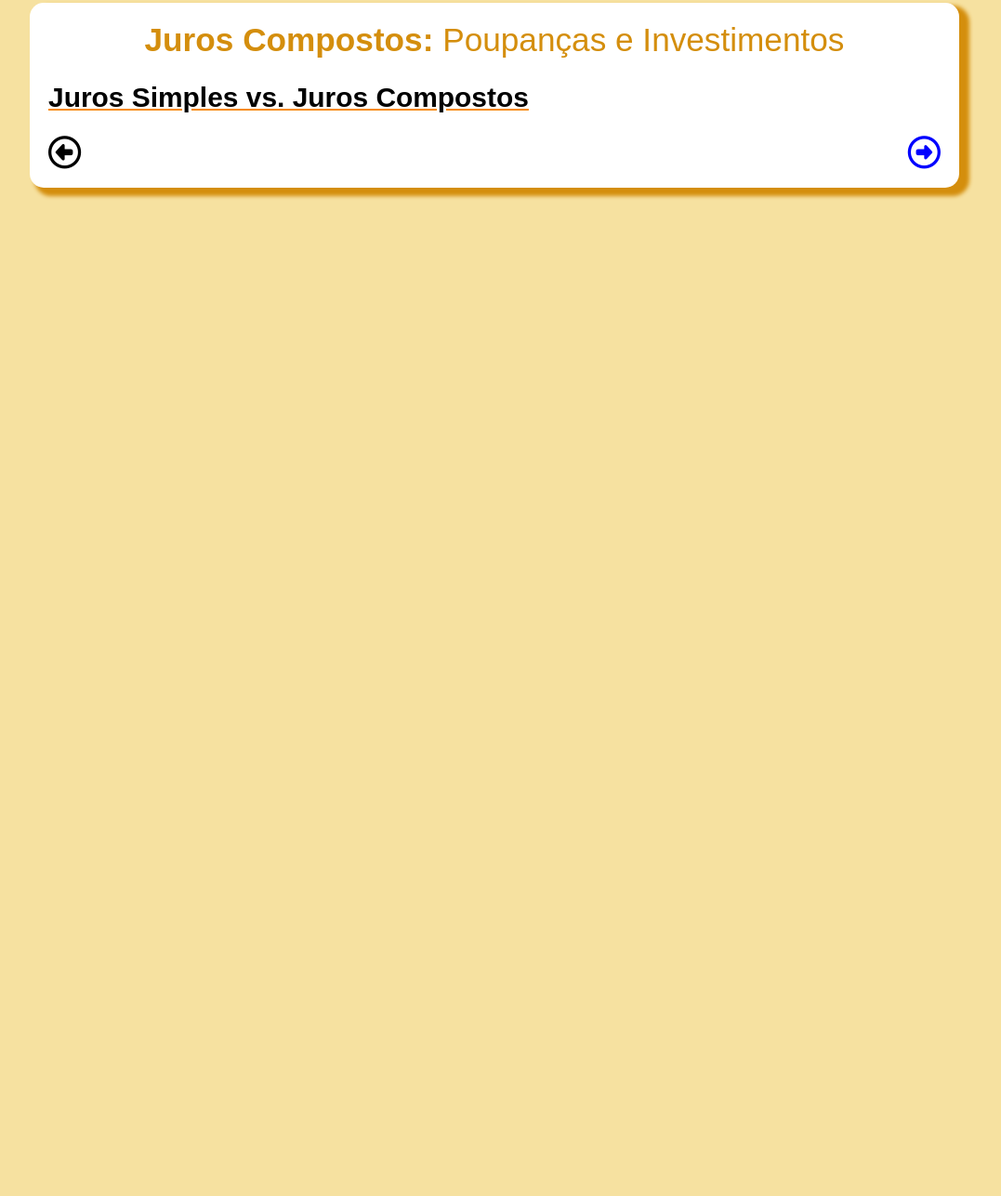
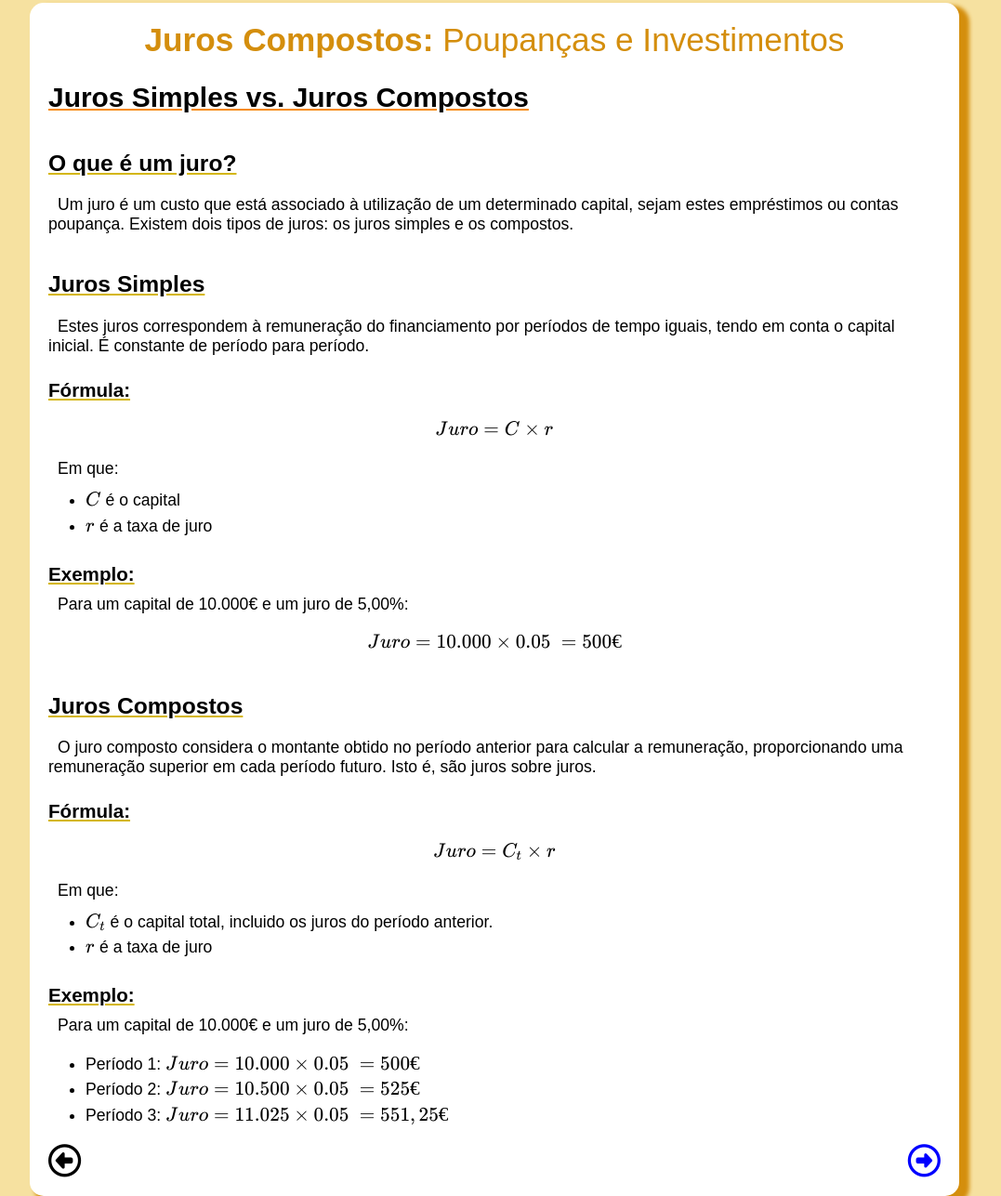
Before and after one commit to guilhermebaos/juros-compostos, a plain HTML site: page index.html in a window 1280 px wide. Shown: the part 61-1348 px from the top of the page at 93% size, without its empty margins (108-1185 px from the left). Before the commit the page ends 800 px from the top, so only its background shows below. Drawn offline with nearby package versions, Linux system fonts and the light colour scheme.

Commit message:
Conclusão do Trabalho

```diff
--- a/index.html
+++ b/index.html
@@ -49,6 +49,47 @@
 
         <section name="tema">
             <h1 id="Juros">Juros Simples vs. Juros Compostos</h1>
+            <h2>O que é um juro?</h2>
+            <p>
+                Um juro é um custo que está associado à utilização de um determinado capital, sejam estes empréstimos ou contas poupança. Existem dois tipos de juros: os juros simples e os compostos.
+            </p>
+
+            <h2>Juros Simples</h2>
+            <p>
+                Estes juros correspondem à remuneração do financiamento por períodos de tempo iguais, tendo em conta o capital inicial. É constante de período para período.
+            </p>
+            <h3>Fórmula:</h3>
+            <p>\[Juro = C \times r\]</p>
+            <p>Em que:</p>
+            <ul class="m0">
+                <li>\(C\) é o capital</li>
+                <li>\(r\) é a taxa de juro</li>
+            </ul>
+
+            <h3>Exemplo:</h3>
+            <p>Para um capital de 10.000€ e um juro de 5,00%:</p>
+            <p>\[Juro = 10.000 \times 0.05\ = 500€\]</p>
+
+
+            <h2>Juros Compostos</h2>
+            <p>
+                O juro composto considera o montante obtido no período anterior para calcular a remuneração, proporcionando uma remuneração superior em cada período futuro. Isto é, são juros sobre juros.
+            </p>
+            <h3>Fórmula:</h3>
+            <p>\[Juro = C_t \times r\]</p>
+            <p>Em que:</p>
+            <ul class="m0">
+                <li>\(C_t\) é o capital total, incluido os juros do período anterior.</li>
+                <li>\(r\) é a taxa de juro</li>
+            </ul>
+
+            <h3>Exemplo:</h3>
+            <p>Para um capital de 10.000€ e um juro de 5,00%:</p>
+            <ul>
+                <li>Período 1: \(Juro = 10.000 \times 0.05\ = 500€\)</li>
+                <li>Período 2: \(Juro = 10.500 \times 0.05\ = 525€\)</li>
+                <li>Período 3: \(Juro = 11.025 \times 0.05\ = 551,25€\)</li>
+            </ul>
         </section>
 
         <section name="tema" style="display: none;">
@@ -106,7 +147,7 @@
             <p>
                 A taxa-base é determinada mensalmente no antepenúltimo dia útil do mês para vigorar durante o mês seguinte, segundo a fórmula:
             </p>
-            \[E3 + 1\%\]
+            <p>\[E3 + 1\%\]</p>
             <p>
                 Onde \(E3\) é a média dos valores da Euribor a três meses observados nos últimos dez dias úteis antes do cálculo. O resultado é arredondado à terceira casa decimal. Não pode ser superior a 3,5% nem inferior a 0%.
             </p>
@@ -158,7 +199,7 @@
         <section name="tema" style="display: none;">
             <h1 id="Investimentos">Investimentos</h1>
             <p>
-                O princípio dos juros compostos também pode ser aplicado a Investimentos, usando o retorno passado do investimento em questão como uma taxa de juro.
+                O princípio dos juros compostos também pode ser aplicado a Investimentos, usando o retorno passado do investimento em vez de uma taxa de juro.
             </p>
 
             <h2>Opções comuns de Investimento</h2>
--- a/js/chart.js
+++ b/js/chart.js
@@ -363,7 +363,7 @@ function InvestimentosComp() {
         let imposto = lucro.reduce((a, b) => a + b) * (1 - IRS)
 
         anos.push(i)
-        capital[capital.length - 1] -= imposto
+        capital.push(capital[capital.length - 1] - imposto)
         lucro.push(-imposto)
     }
 
@@ -372,3 +372,4 @@ function InvestimentosComp() {
     graficoInv.data.datasets[1].data = lucro
     graficoInv.update()
 }
+InvestimentosComp()
--- a/style.css
+++ b/style.css
@@ -22,6 +22,11 @@ body {
     margin: 0;
     padding: 0;
     background-color: #ebb71a69;
+}
+
+
+.m0 {
+    margin: 0;
 }
 
 
```
